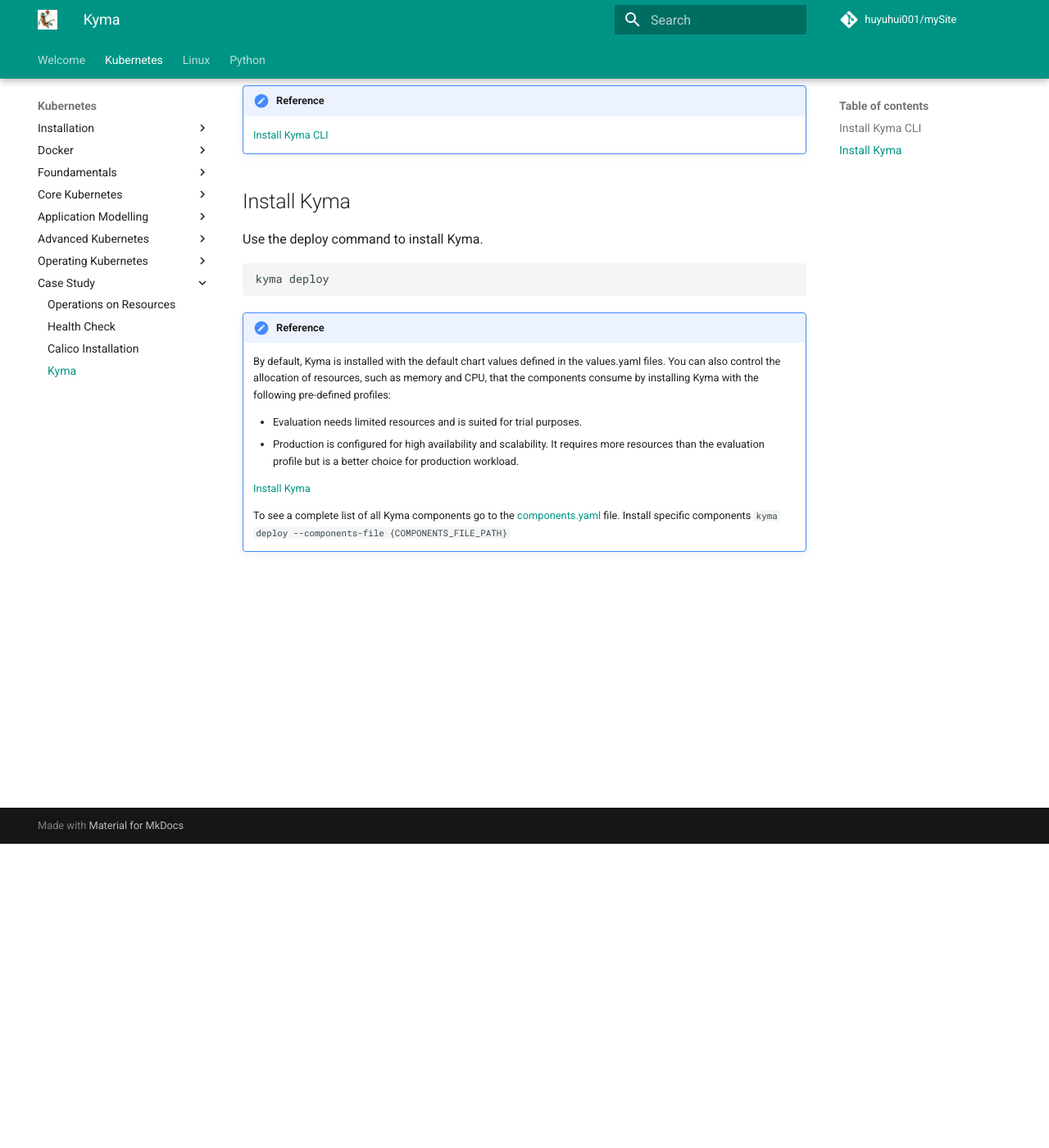
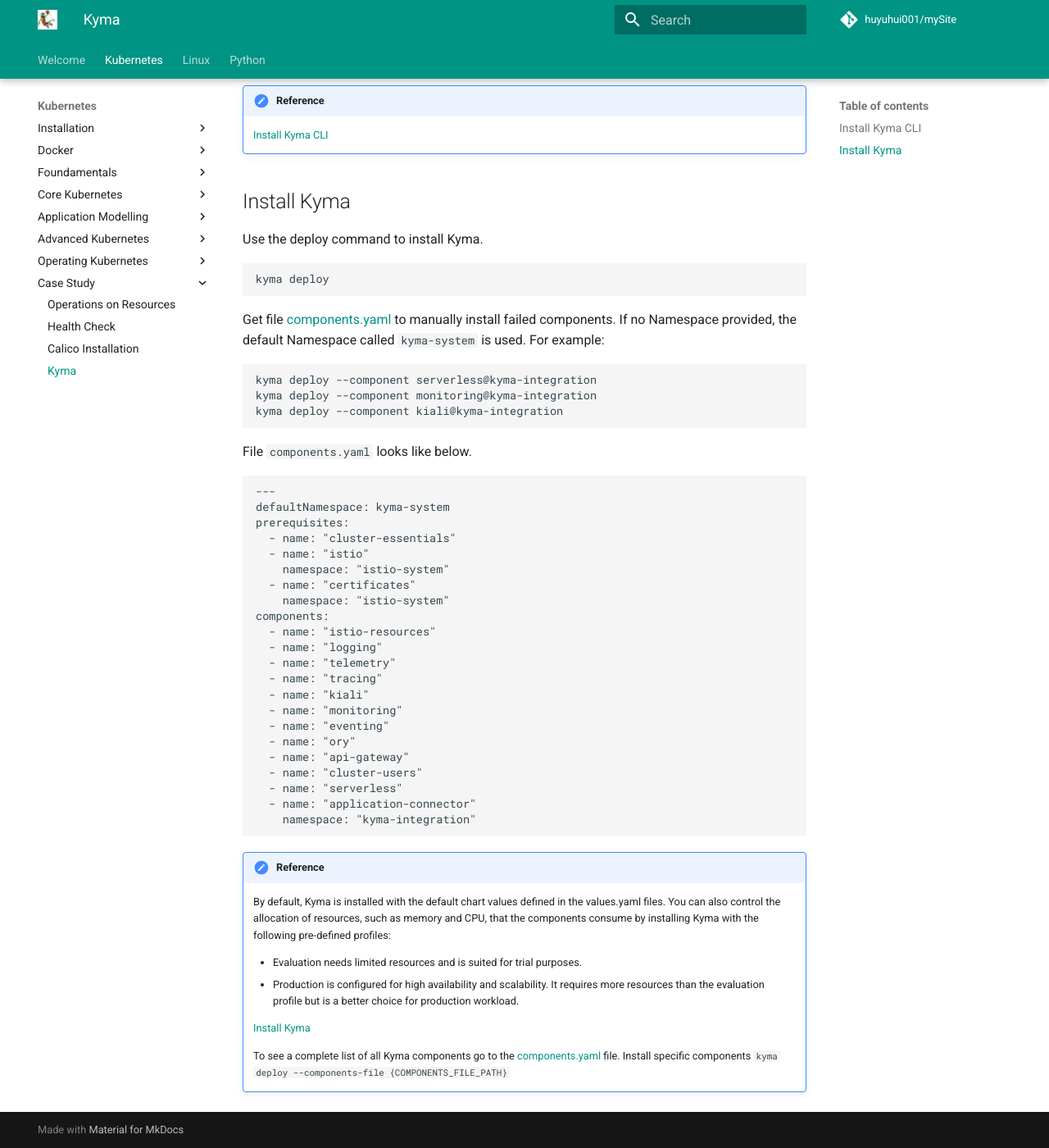
Before and after one commit to huyuhui001/mySite, an MkDocs documentation site: the page built from docs/k8s/foundamentals/kyma.md, in a window 1280 px wide and 1400 px high, scrolled down 371 px. Shown: the whole window at 82% size. Built offline with MkDocs 1.6.1 and Material for MkDocs 9.7.7, drawn with Linux system fonts in a browser that asks for light colours; comment, search, counter and statistics services are not loaded.

Commit message:
Documentation

````diff
--- a/docs/k8s/foundamentals/kyma.md
+++ b/docs/k8s/foundamentals/kyma.md
@@ -23,6 +23,42 @@
 kyma deploy
 ```
 
+Get file [components.yaml](https://github.com/kyma-project/kyma/blob/main/installation/resources/components.yaml) to manually install failed components. If no Namespace provided, the default Namespace called `kyma-system` is used.
+For example:
+```
+kyma deploy --component serverless@kyma-integration
+kyma deploy --component monitoring@kyma-integration
+kyma deploy --component kiali@kyma-integration
+```
+
+File `components.yaml` looks like below.
+```
+---
+defaultNamespace: kyma-system
+prerequisites:
+  - name: "cluster-essentials"
+  - name: "istio"
+    namespace: "istio-system"
+  - name: "certificates"
+    namespace: "istio-system"
+components:
+  - name: "istio-resources"
+  - name: "logging"
+  - name: "telemetry"
+  - name: "tracing"
+  - name: "kiali"
+  - name: "monitoring"
+  - name: "eventing"
+  - name: "ory"
+  - name: "api-gateway"
+  - name: "cluster-users"
+  - name: "serverless"
+  - name: "application-connector"
+    namespace: "kyma-integration"
+```
+
+
+
 !!! Reference
     By default, Kyma is installed with the default chart values defined in the values.yaml files. You can also control the allocation of resources, such as memory and CPU, that the components consume by installing Kyma with the following pre-defined profiles:
 
````
Also changed, not shown: docs/k8s/foundamentals/namespace.md (+8 -0 lines).
